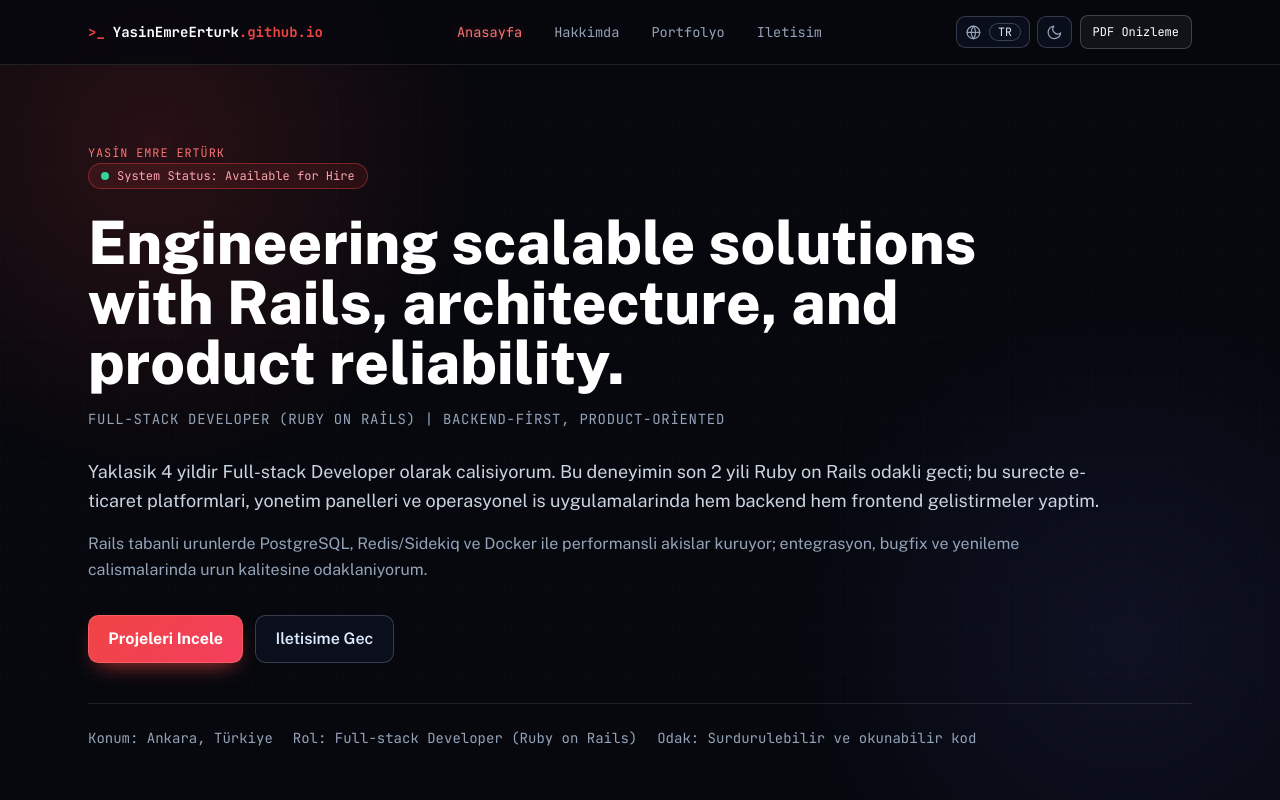
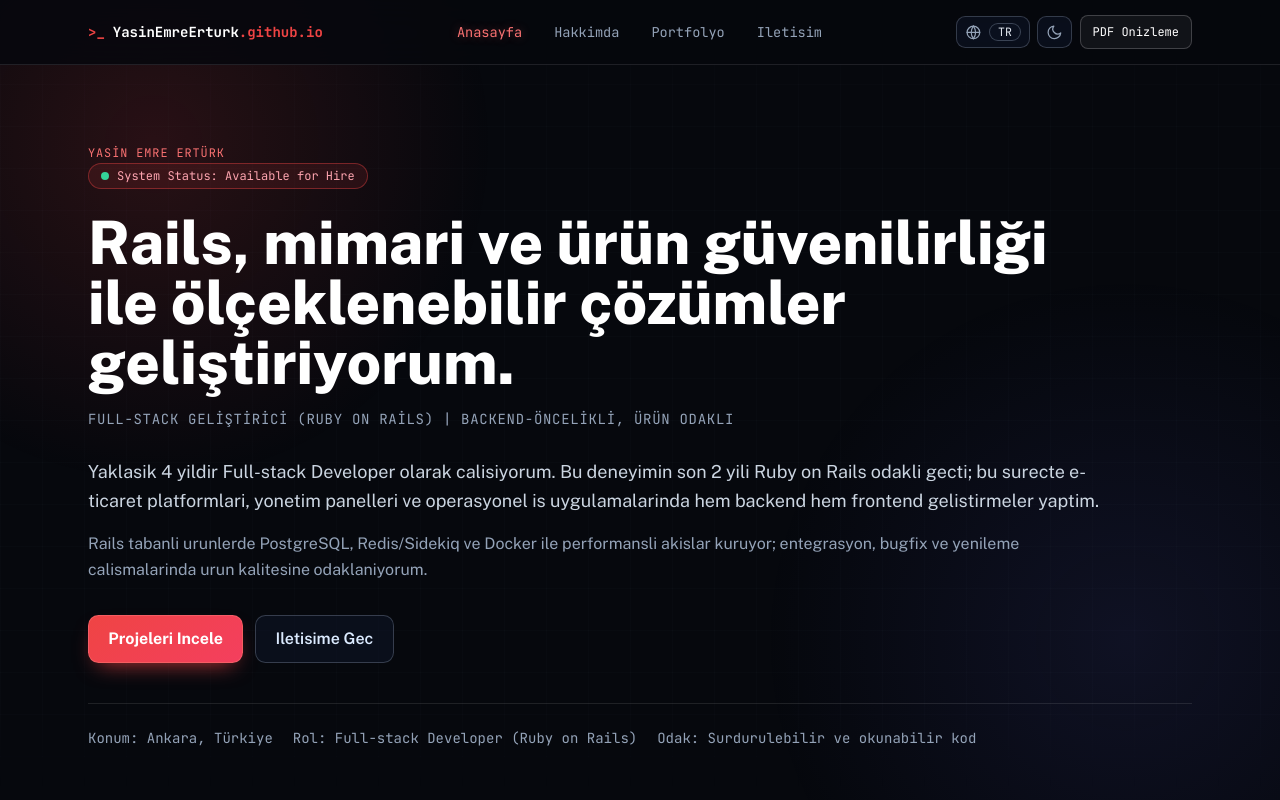
Before and after one commit to yasinemreerturk/yasinemreerturk.github.io, a plain HTML site: page index.html in a window 1280 px wide. Shown: the top 800 px of the page. Drawn offline with nearby package versions, Linux system fonts and the light colour scheme.

Commit message:
Fix Turkish characters in hero heading and role text

```diff
--- a/assets/script.js
+++ b/assets/script.js
@@ -35,8 +35,8 @@ const I18N = {
       meta_og_description:
         "Yaklasik 4 yillik full-stack deneyim, son 2 yili Ruby on Rails odakli urun gelistirme.",
       hero_status: "System Status: Available for Hire",
-      hero_heading: "Engineering scalable solutions with Rails, architecture, and product reliability.",
-      hero_role: "Full-stack Developer (Ruby on Rails) | Backend-first, product-oriented",
+      hero_heading: "Rails, mimari ve ürün güvenilirliği ile ölçeklenebilir çözümler geliştiriyorum.",
+      hero_role: "Full-stack Geliştirici (Ruby on Rails) | Backend-öncelikli, ürün odaklı",
       hero_desc1:
         "Yaklasik 4 yildir Full-stack Developer olarak calisiyorum. Bu deneyimin son 2 yili Ruby on Rails odakli gecti; bu surecte e-ticaret platformlari, yonetim panelleri ve operasyonel is uygulamalarinda hem backend hem frontend gelistirmeler yaptim.",
       hero_desc2:
--- a/index.html
+++ b/index.html
@@ -124,9 +124,9 @@
               <span data-i18n="hero_status">System Status: Available for Hire</span>
             </div>
             <h1 class="max-w-5xl text-4xl font-extrabold leading-tight text-white sm:text-5xl lg:text-6xl">
-              <span data-i18n="hero_heading">Engineering scalable solutions with Rails, architecture, and product reliability.</span>
+              <span data-i18n="hero_heading">Rails, mimari ve ürün güvenilirliği ile ölçeklenebilir çözümler geliştiriyorum.</span>
             </h1>
-            <p class="mt-4 text-mono text-sm uppercase tracking-wider text-slate-400" data-i18n="hero_role">Full-stack Developer (Ruby on Rails) | Backend-first, product-oriented</p>
+            <p class="mt-4 text-mono text-sm uppercase tracking-wider text-slate-400" data-i18n="hero_role">Full-stack Geliştirici (Ruby on Rails) | Backend-öncelikli, ürün odaklı</p>
             <p class="mt-7 max-w-5xl text-lg leading-relaxed text-slate-300">
               <span data-i18n="hero_desc1">Yaklasik 4 yildir Full-stack Developer olarak calisiyorum. Bu deneyimin son 2 yili Ruby on Rails odakli gecti; bu surecte e-ticaret platformlari, yonetim panelleri ve operasyonel is uygulamalarinda hem backend hem frontend gelistirmeler yaptim.</span>
             </p>
```
